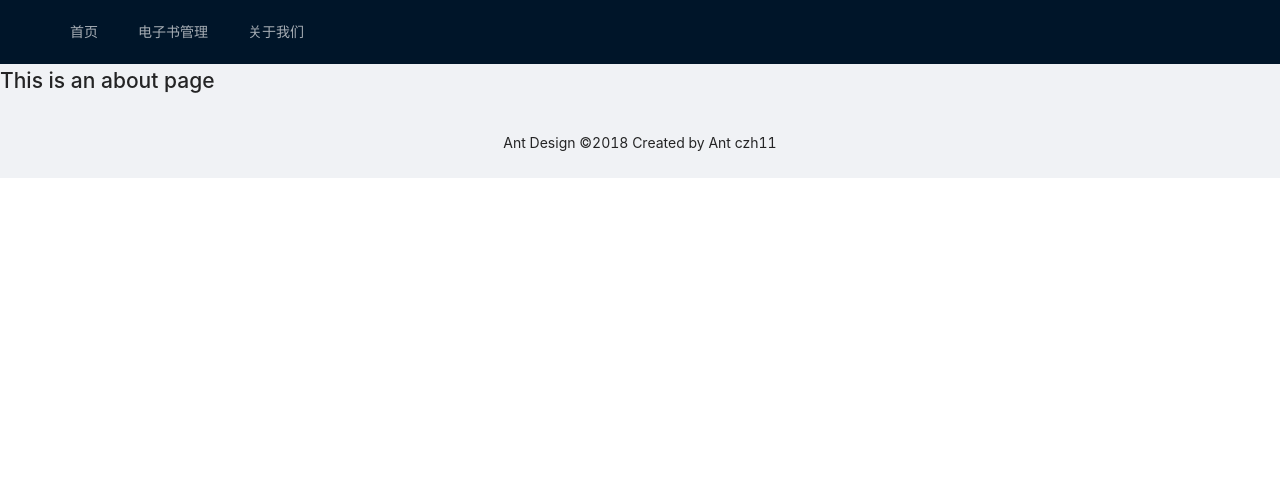
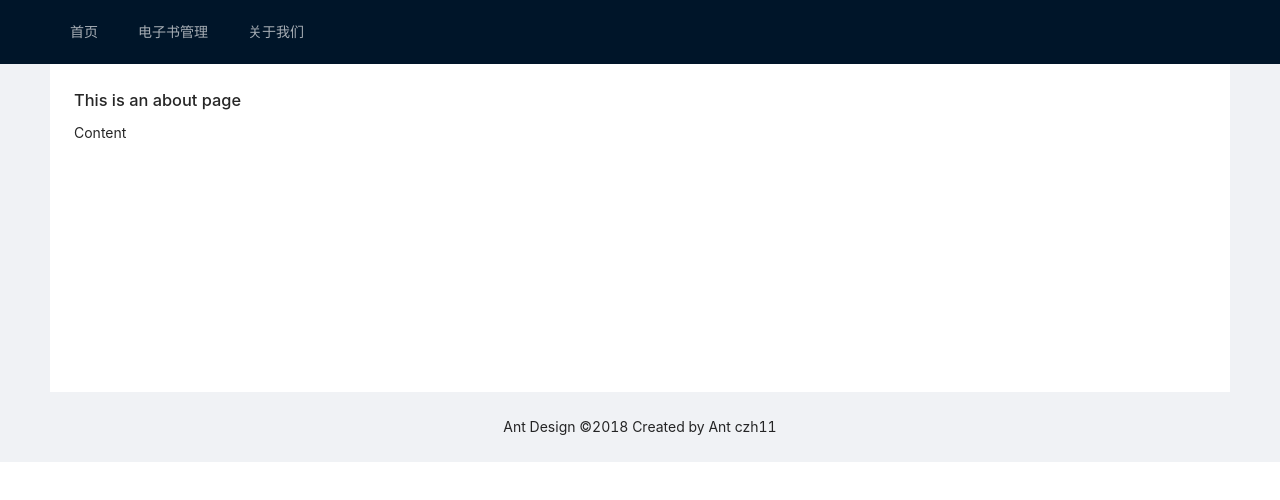
Before and after one commit to biefanglajiao/Springboot_Vue_back, a Vue app in the folder web/: page /adimin/ebook in a window 1280 px wide. Shown: the top 500 px of the page. Built offline with nearby package versions, Linux system fonts and the light colour scheme; no server answers.

Commit message:
电子书管理功能开发： Ant Design Vue表格组件的使用 修改电子书管理页面布局

```diff
--- a/web/src/views/admin/admin_ebook.vue
+++ b/web/src/views/admin/admin_ebook.vue
@@ -1,5 +1,15 @@
 <template>
-  <div class="about">
-    <h1>This is an about page</h1>
-  </div>
+
+  <a-layout-content style="padding: 0 50px">
+
+    <a-layout style="padding: 24px 0; background: #fff">
+
+      <a-layout-content :style="{ padding: '0 24px', minHeight: '280px' }">
+        <div class="about">
+          <h1>This is an about page</h1>
+        </div>
+        Content
+      </a-layout-content>
+    </a-layout>
+  </a-layout-content>
 </template>
```
